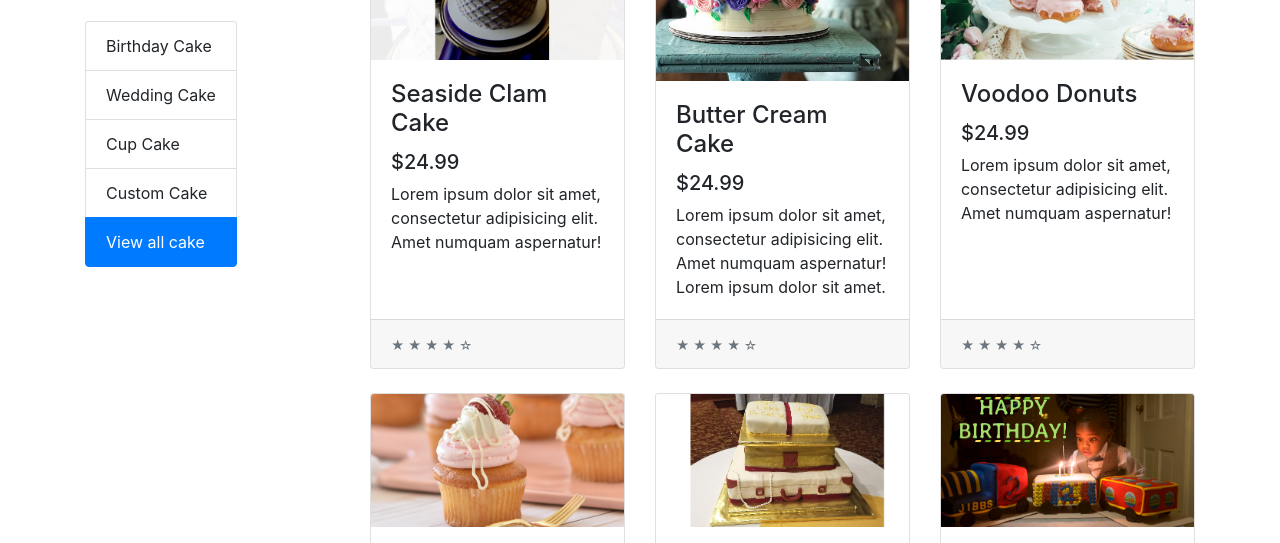
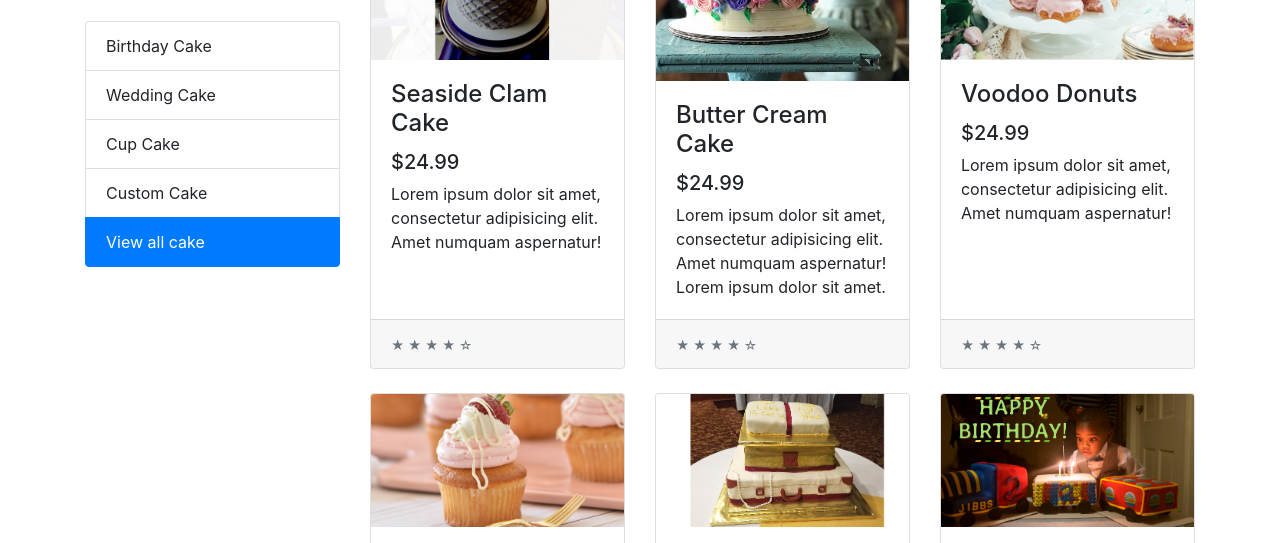
Before and after one commit to hadekoya/newera_crm, a website: page catalog.html in a window 1280 px wide. Shown: the part 191-734 px from the top of the page. Drawn offline with nearby package versions, Linux system fonts and the light colour scheme.

Commit message:
fixed some issues

```diff
--- a/catalog.html
+++ b/catalog.html
@@ -61,22 +61,23 @@
     <!-- Page Content -->
     <div class="container">
       <div class="row">
-        <div class="col-lg-3">
+        <div class="col-md-3">
           <h1 class="my-4">Cake Catalog</h1>
-          <div class="list-group position-fixed">
-            <a href="#" value="birthday cake" class="list-group-item"
-              >Birthday Cake</a
-            >
-            <a href="#" value="wedding cake" class="list-group-item"
-              >Wedding Cake</a
-            >
-            <a href="#" value="cup cake" class="list-group-item">Cup Cake</a>
-            <a href="#" value="custom cake" class="list-group-item"
-              >Custom Cake</a
-            >
-            <a href="#" value="view all" class="list-group-item active"
-              >View all cake</a
-            >
+          <div class="list-group">
+            <li href="#" value="birthday cake" class="list-group-item">
+              Birthday Cake
+            </li>
+            <li href="#" value="wedding cake" class="list-group-item">
+              Wedding Cake
+            </li>
+            <li href="#" value="cup cake" class="list-group-item">Cup Cake</li>
+            <li href="#" value="custom cake" class="list-group-item">
+              Custom Cake
+            </li>
+
+            <li href="#" value="view all" class="list-group-item active">
+              View all cake
+            </li>
           </div>
         </div>
         <!-- /.col-lg-3 -->
```
